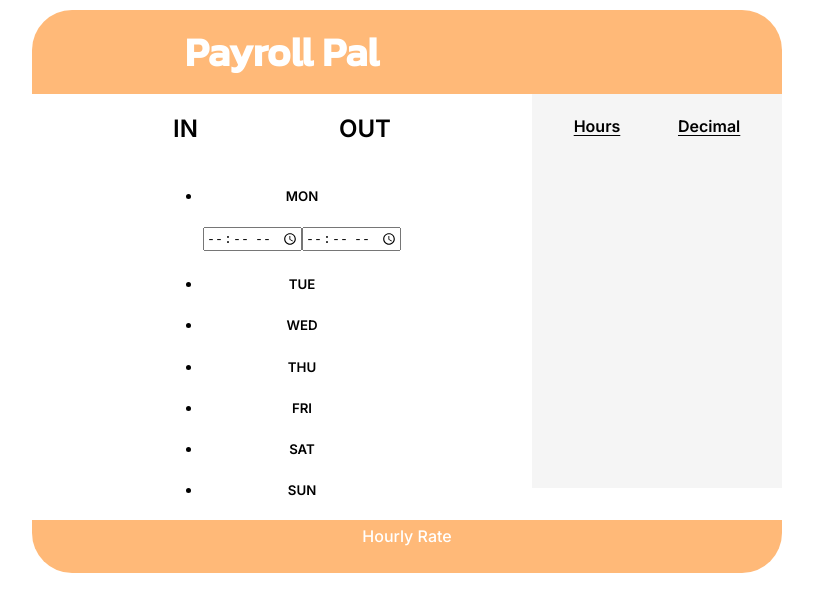
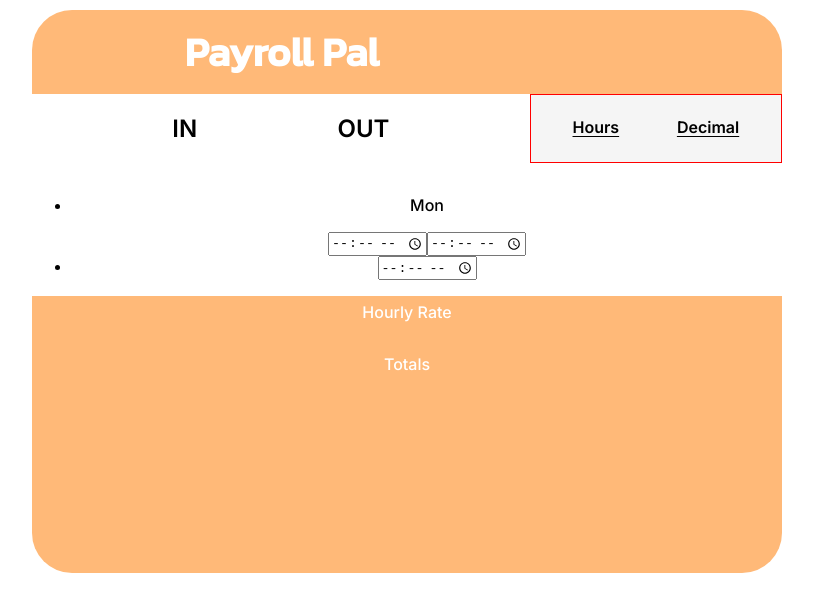
Before and after one commit to llam722/payroll-pal, a React (Create React App) app in the folder payroll-pal-extension/: page / in a window 1280 px wide. Shown: the top 612 px of the page, without its empty margins (233-1046 px from the left). Built offline with nearby package versions, Linux system fonts and the light colour scheme.

Commit message:
allocate 100% width to body

```diff
--- a/payroll-pal-extension/src/Days.css
+++ b/payroll-pal-extension/src/Days.css
@@ -1,4 +1,4 @@
-.dweek {
+.week {
   display: flex;
   flex-direction: column;
   align-items: flex-start;
@@ -9,3 +9,8 @@
   display: flex;
   justify-content: space-between;
 } */
+
+.day {
+  display: flex;
+  justify-content: space-around;
+}
--- a/payroll-pal-extension/src/Days.tsx
+++ b/payroll-pal-extension/src/Days.tsx
@@ -1,14 +1,11 @@
 import './Days.css'
-import { useState } from 'react';
-
-
-const daysOftheWeek = ['MON', 'TUE', 'WED', 'THU', 'FRI', 'SAT', 'SUN']
 
 
 const Days = () => {
   return (
     <section>
       <ul className="week">
+
         <li className='day'>
           <h5>MON</h5>
           <input type="time"></input>
--- a/payroll-pal-extension/src/TimeCard.css
+++ b/payroll-pal-extension/src/TimeCard.css
@@ -1,17 +1,18 @@
 .timecard {
   display: flex;
   justify-content: space-between;
-  /* border-left: 1px solid black;
-  border-right: 1px solid black; */
   background-color: #FFFFFF;
   color: black;
+  flex-wrap: wrap;
+  /* border: 1px solid black; */
 }
 
 .timecard-header {
   display: flex;
   flex-direction: column;
   justify-content: flex-start;
-  flex: 2;
+  flex: 66%;
+  /* border: 1px solid blue; */
 }
 
 .timecard-in-out {
@@ -20,31 +21,19 @@
 }
 
 .timestamps {
-  display: flex;
-  justify-content: center;
+  display: inline-block;
+  justify-content: space-between;
   align-items: center;
 }
 
-/*
-.first-column {
-  display: flex;
-  flex-direction: column;
-  justify-content: space-evenly;
-  vertical-align: middle;
-  flex: 2;
-}
-.second-column {
-  flex: 2;
-} */
-
 .calculations {
   display: flex;
-  height: 393.75px;
   gap: 4px;
-  flex: 1;
+  flex: 33%;
   font-size: 1rem;
-  /* border: 1px solid red; */
-  overflow: hidden;
+  border: 1px solid red;
+  /* height: 393.75px; */
+  /* overflow: hidden; */
 }
 
 .hours {
@@ -56,3 +45,12 @@
   text-decoration: underline;
   text-underline-offset: 3px;
 }
+
+.anotherbody {
+  width: 100%;
+}
+
+.anotherbody ul {
+  display: flex;
+  flex-direction: column;
+}
--- a/payroll-pal-extension/src/TimeCard.tsx
+++ b/payroll-pal-extension/src/TimeCard.tsx
@@ -10,15 +10,14 @@ const TimeCard = () => {
           <h2>OUT</h2>
         </div>
 
-        <div className="timestamps">
-          <div className="days-column">
-            <Days />
-          </div>
-          <div className="first-column">
-          </div>
-          <div className="second-column">
-          </div>
-        </div>
+        {/* <div className="timestamps">
+
+          {/* <Days /> */}
+
+          {/* <div className="days-column"> */}
+          {/* </div> */}
+
+        {/* </div> */}
       </div>
 
       <div className="calculations">
@@ -27,6 +26,18 @@ const TimeCard = () => {
           <h4>Decimal</h4>
         </div>
       </div>
+
+      <div className="anotherbody">
+        <ul>
+          <li>
+            <p>Mon</p>
+            <input type="time"></input>
+            <input type="time"></input>
+          </li>
+          <li><input type="time"></input></li>
+        </ul>
+      </div>
+
     </div>
   );
 };
```
